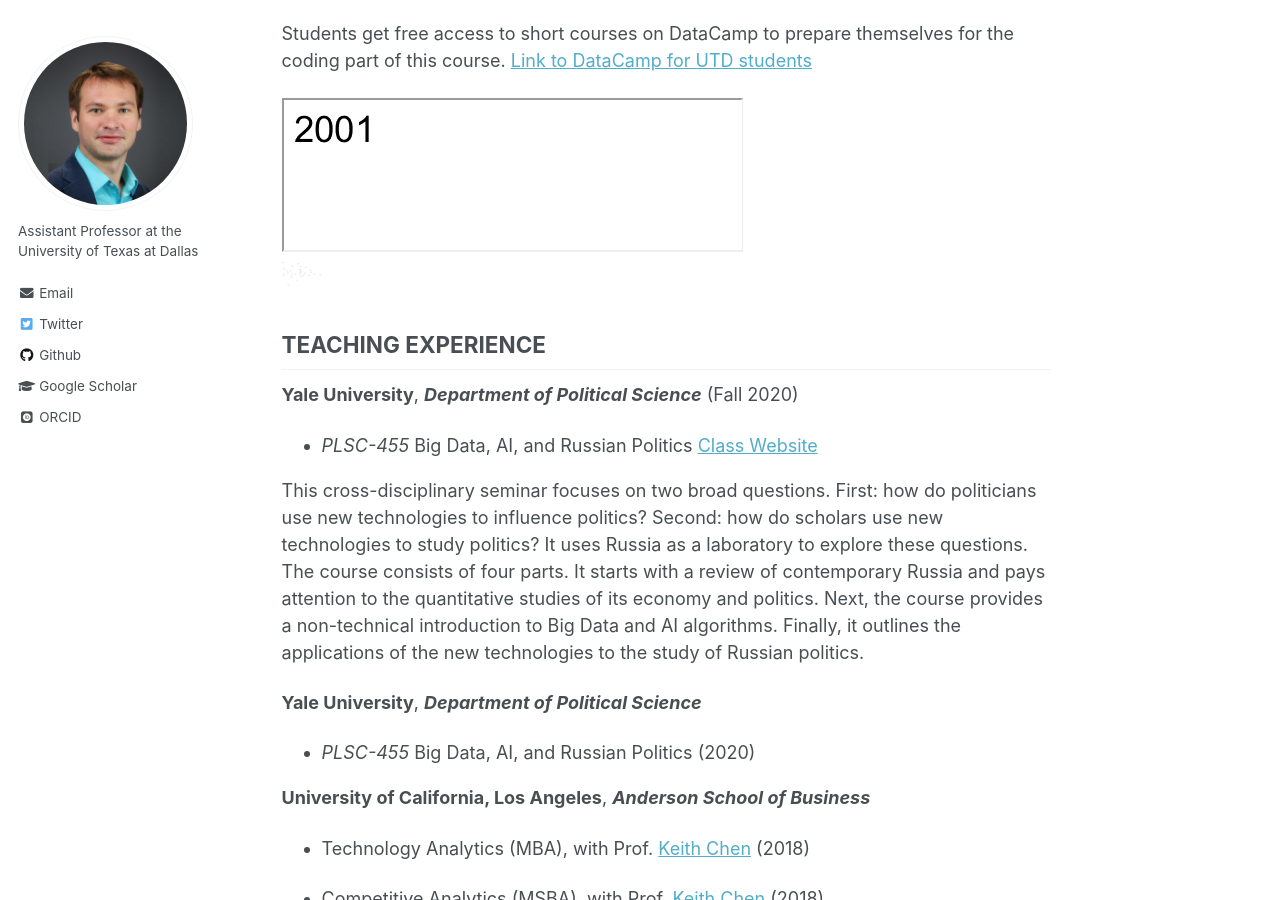
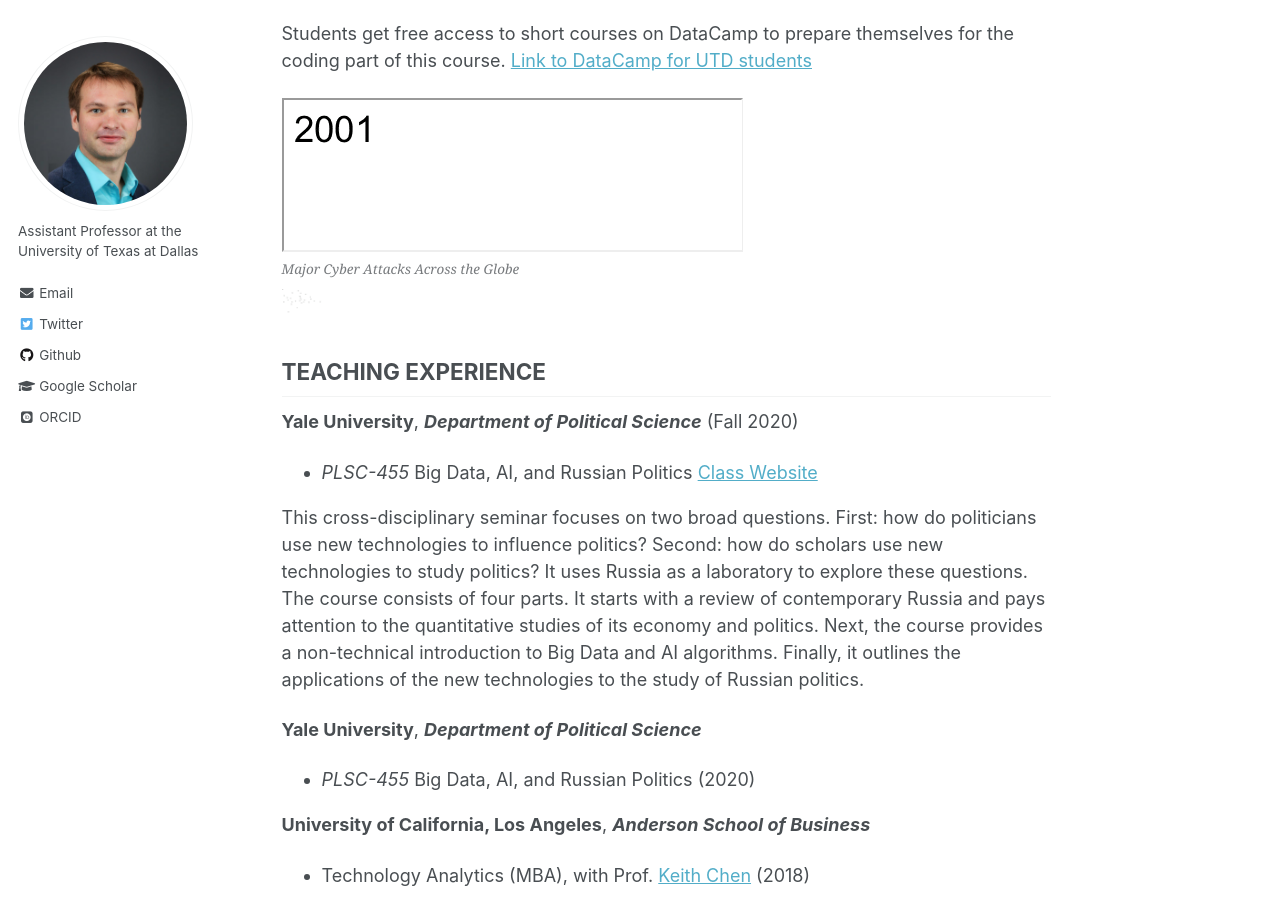
Before and after one commit to egorina/egorina.github.io, a Jekyll site: the page built from _pages/teaching.md, in a window 1280 px wide and 900 px high, scrolled down 542 px. Built offline with Jekyll 4.4.1, drawn with Linux system fonts in a browser that asks for light colours; some web fonts are replaced; comment, search, counter and statistics services are not loaded.

Commit message:
Update teaching.md

```diff
--- a/_pages/teaching.md
+++ b/_pages/teaching.md
@@ -20,7 +20,7 @@ Students get free access to short courses on DataCamp to prepare themselves for
 <div>
 
 <iframe src="/files/figs/major-cyber-attacks.gif" width="60%"> </iframe>
-
+<figcaption><i>Major Cyber Attacks Across the Globe</i></figcaption>
 </div>
 
 <img src="https://asobolev.com/files/figs/major-cyber-attacks.gif" width="40" height="40">
```
